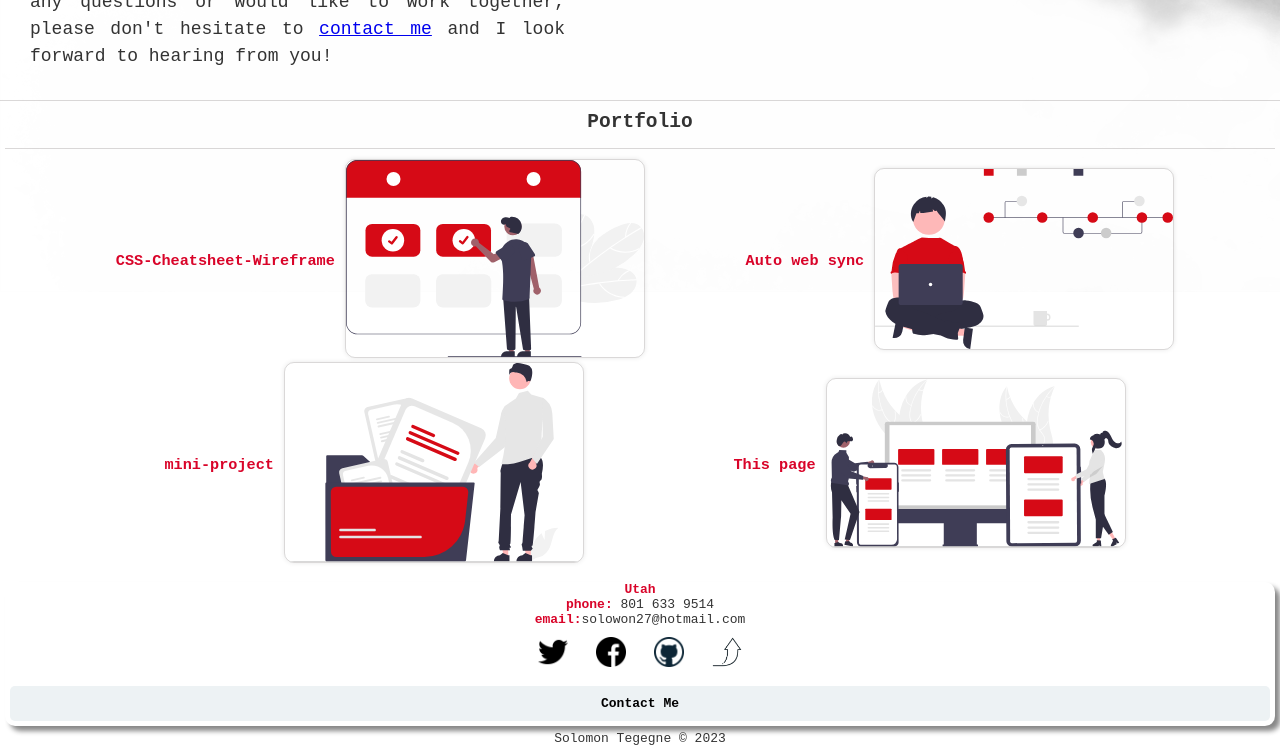
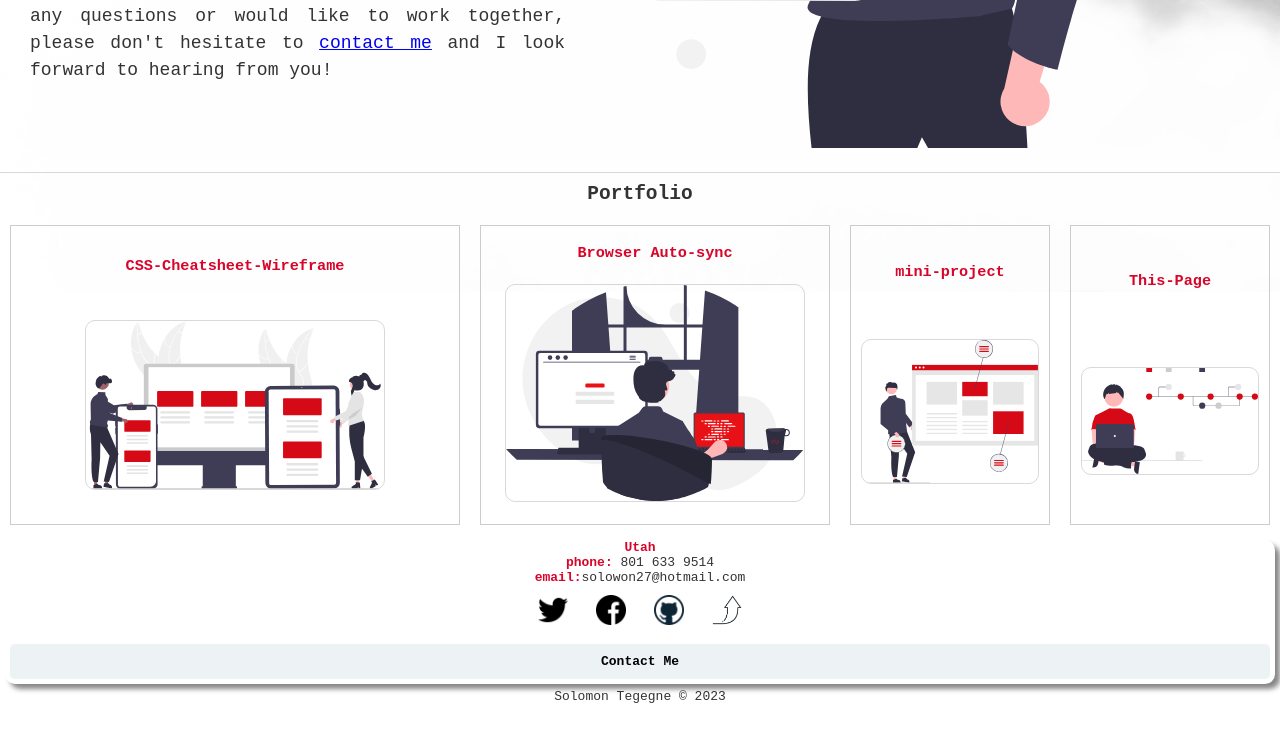
Before and after one commit to solowon27/Portfolio, a plain HTML site: page index.html in a window 1280 px wide. Shown: the part 998-1744 px from the top of the page. After the commit the page ends 1702 px from the top, so only its background shows below. Drawn offline with Linux system fonts and the light colour scheme.

Commit message:
chrome and firefox browser test

```diff
--- a/index.html
+++ b/index.html
@@ -4,7 +4,7 @@
     <meta charset="UTF-8">
     <title>UofU Portfolio challenge by Solomon Tegegne</title>
     <meta name="viewport" content="width=device-width, initial-scale=1.0">
-    <link rel="stylesheet" href="style3.css">
+    <link rel="stylesheet" href="style.css">
 </head>
 <body>
 <header id="top">
@@ -43,7 +43,7 @@
     </div>
     <div class="my-image">
         <figure>
-        <img src="./Assets/pngwing.com2.png" alt="Profile picture replacer">
+        <img src="./Assets/undraw_pic_profile_re_7g2h.svg" alt="Profile picture replacer">
         </figure>
 </div>
 </section>
@@ -59,38 +59,44 @@
        </article>
 </div>
     <div class="Aboutme image">
-        <a href="https://solowon27.github.io/cozy-bd/"><img src="./Assets/undraw_design_notes_re_eklr.svg" alt="my pride Work"></a>
+        <figure>
+            <img src="./Assets/undraw_certificate_re_yadi.svg" alt="my pride Work">
+        </figure>
     </div>
 </section>
 <section class="portfolio-header">
     <h1 id="portfolio">Portfolio</h1>
 </section>
-<section class="portfolio">
+    <div class="portfolio">
         <div class="box box1">
             <h3 id="css-snippet">CSS-Cheatsheet-Wireframe</h3>
+            <a href="https://github.com/solowon27/CSS-snippet-Cheatsheet-Wireframe">
                 <figure>
-            <a href="https://github.com/solowon27/CSS-snippet-Cheatsheet-Wireframe"><img src="./Assets/undraw_booking_re_gw4j.svg" alt="Work1 image"></a>
+                    <img src="./Assets/undraw_in_sync_re_jlqd.svg" alt="Work1 image"></a>
                 </figure>
         </div>
         <div class="box box2">
-        <h3 id="auto-sync">Auto web sync</h3>
+            <h3 id="auto-sync">Browser Auto-sync</h3>
+            <a href="https://github.com/solowon27/who-is-tired-of-refreshing-his-her-page">
                 <figure>
-            <a href="https://github.com/solowon27/who-is-tired-of-refreshing-his-her-page"><img src="./Assets/undraw_version_control_re_mg66.svg" alt="Work2 image"></a>
+                    <img src="./Assets/undraw_programming_re_kg9v.svg" alt="Work2 image"></a>
                 </figure>
         </div>
         <div class="box box3">
             <h3 id="mini-pro">mini-project</h3>
+            <a href="https://github.com/solowon27/mini-project">
                 <figure>
-            <a href="https://github.com/solowon27/mini-project"><img src="./Assets/undraw_folder_files_re_2cbm.svg" alt="Work3 image"></a>
+                    <img src="./Assets/undraw_design_notes_re_eklr.svg" alt="Work3 image"></a>
                 </figure>
         </div>
         <div class="box box4">
-        <h3 id="this-page">This page</h3>
-        <figure>
-            <a href="https://github.com/solowon27/Portfolio-Challenge-By-Solomon-Tegegne"><img src="./Assets/undraw_in_sync_re_jlqd.svg" alt="Work4 image"></a>
+            <h3 id="this-page">This-Page</h3>
+            <a href="https://github.com/solowon27/Portfolio-Challenge-By-Solomon-Tegegne">
+                <figrue>
+                    <img src="./Assets/undraw_version_control_re_mg66.svg" alt="Work4 image"></a>
                 </figure>
         </div>
-</section>
+      </div>
 <section class="contact-body">
         <div class="contactme">
             <span id="state">Utah</span><br>
--- a/style3.css
+++ b/style.css
@@ -115,38 +115,64 @@ select{
 .portfolio {
     display: flex;
     flex-wrap: wrap;
-    justify-content: space-evenly;
-    margin: 5px;
-    padding: 10px;
-    border-top: 1px solid var(--main-border-color);
-}
-.portfolio .box {
+    align-items: flex-start;
+  }
+
+  .box {
+    width: calc(33.33%);
+    min-height: 300px;
+    margin: 10px;
+    border: 1px solid #ccc;
     display: flex;
     flex-wrap: wrap;
     align-items: center;
     justify-content: center;
-}
-.box .box1 {
-    width: calc(66.66% - 20px); /* 100% - (2 * 20px) */
   }
+  .box1 {
+    flex: 2 1 400px;
+    width: calc(33.33% - 10px);
+    height: 400px;
+    margin: 10px;
+  }
+    .box2 {
+        flex: 2 1 300px;
+        width: calc(33.33% - 10px);
+        margin: 10px;
+    }
+  .box img {
+    width: 100%;
+    max-width: 300px;
+    height: 100%;
+    object-fit: contain;
+    border: 1px solid var(--main-border-color);
+    border-radius: 10px;
+  }
+  .box:nth-child(1), /* i get this selection method from chatGPT assistant */
+  .box:nth-child(2),
+  .box:nth-child(3) {
+    margin-bottom: 10px;
+    padding: 10px;
+    width: 200px;
+    height: 200px;
+  }
+    .box:nth-child(4),
+    .box:nth-child(5),
+    .box:nth-child(6) {
+      margin-top: 10px;
+      padding: 10px;
+      width: 200px;
+      height: 200px;
+      align-items: center;
+      justify-content: center;
+    }
 .portfolio-header{
     text-align: center;
     padding: 10px;
     border-top: 1px solid var(--main-border-color);
 }
 .portfolio .box h3 {
-    padding: 10px;
     color: #d90429;
-    writing-mode: horizontal-tb;
-    margin-top: 0;
-    text-align: center;
-}
-.box img{
-    max-width: 300px;
-    height: auto;
-    border: 1px solid var(--main-border-color);
-    border-radius: 10px;
-    box-shadow: 0 0 5px 0 rgba(0,0,0,0.096);
+    margin-bottom: 5px;
 }
 .contact-body {
     display: flex;
@@ -265,4 +291,7 @@ button a:hover {
     .portfolio .box {
         flex-direction: column;
         }
+        #top img {
+            content: url("./Assets/down-arrow.png");
+        }
 }
```
Also changed, not shown: Assets/chrome and microsoft edge view.jpg (deleted), Assets/down-arrow.png (added), Assets/firefox developer edition view.jpg (deleted), Assets/pngwing.com2.png (deleted), Assets/screenshoot1.jpg (deleted), Assets/undraw_certificate_re_yadi.svg (added), Assets/undraw_folder_files_re_2cbm.svg (deleted), Assets/undraw_pic_profile_re_7g2h.svg (added), Assets/undraw_programming_re_kg9v.svg (added), 1 other file. Lines whose indentation alone changed are shown as unchanged.
